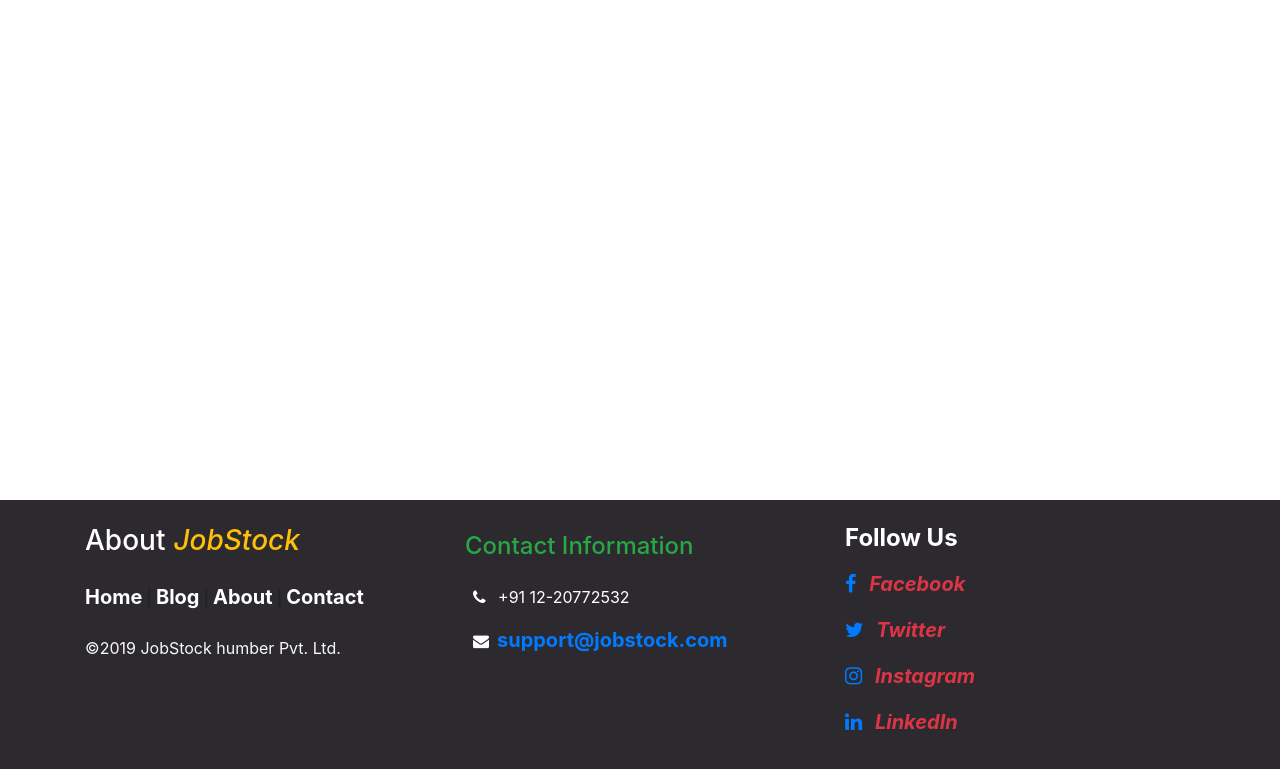
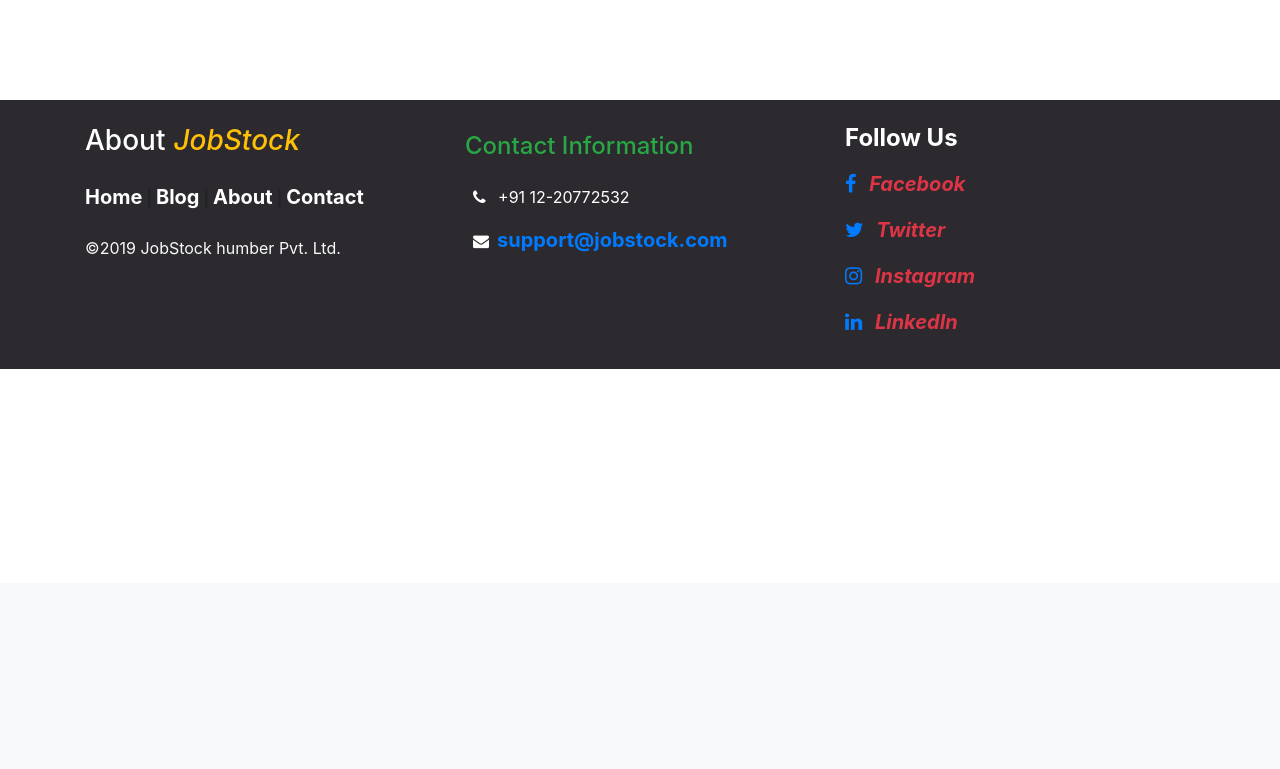
Before and after one commit to N01364242/online_job_portal, a PHP site: page /EmployerJobs.php in a window 1280 px wide. Shown: the part 217-986 px from the top of the page. After the commit the page ends 586 px from the top, so only its background shows below. Run offline with PHP 8.4, Linux system fonts and the light colour scheme; the visitor is signed in with stand-in values (Sample User, id 1); data that the repository does not hold is empty.

Commit message:
Update footer.css

```diff
--- a/css/footer.css
+++ b/css/footer.css
@@ -1,3 +1,3 @@
 footer{
-    margin-top: 500px;
+    margin-top: 100px;
 }
```
